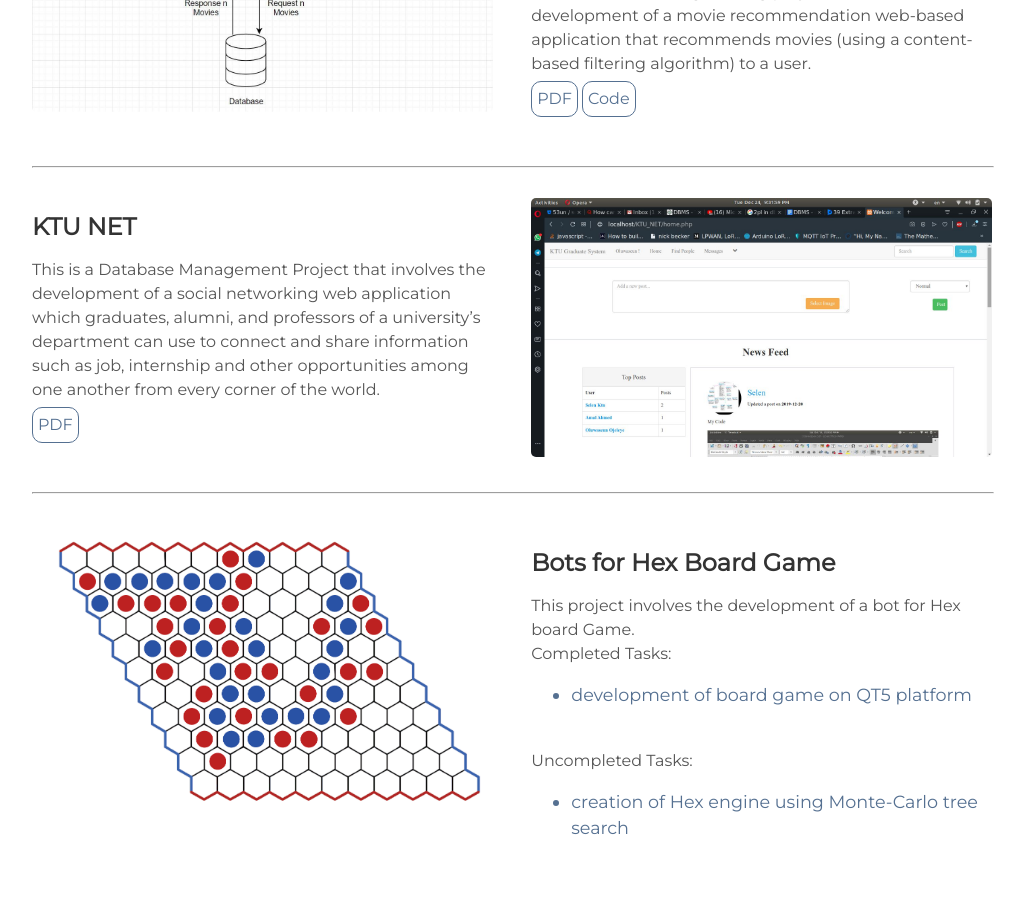
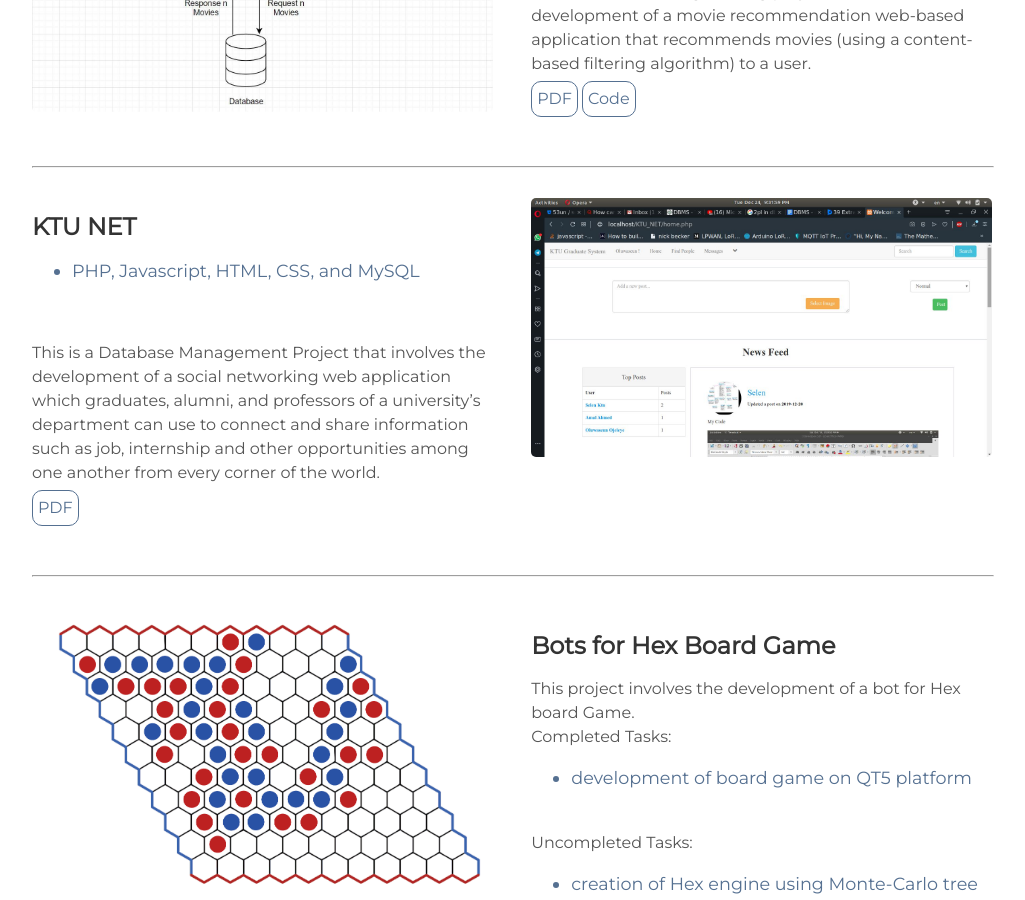
Before and after one commit to OluwaseunOjeleye/oluwaseunojeleye.github.io, a Jekyll site: the page built from index.html, in a window 1280 px wide and 900 px high, scrolled down 3059 px. Shown: the whole window, without its empty margins (128-1153 px from the left). Built offline with Jekyll 4.4.1, drawn with Linux system fonts in a browser that asks for light colours.

Commit message:
Update projects.html

```diff
--- a/_includes/projects.html
+++ b/_includes/projects.html
@@ -62,6 +62,10 @@
   </div>
   <div class="contents">
     <h3>KTU NET</h3>
+    <ul>
+    <li>PHP, Javascript, HTML, CSS, and MySQL</li>
+    </ul>
+    <br>
     <p>This is a Database Management Project that involves the development of a social networking web application which graduates, alumni, and professors of a university’s department can use to connect and share information such as job, internship and other opportunities among one another from every corner of the world. <br>
     <a class="project-link" href="https://github.com/OluwaseunOjeleye/School-Projects/tree/master/DBMS">PDF</a></p>
   </div>
```
